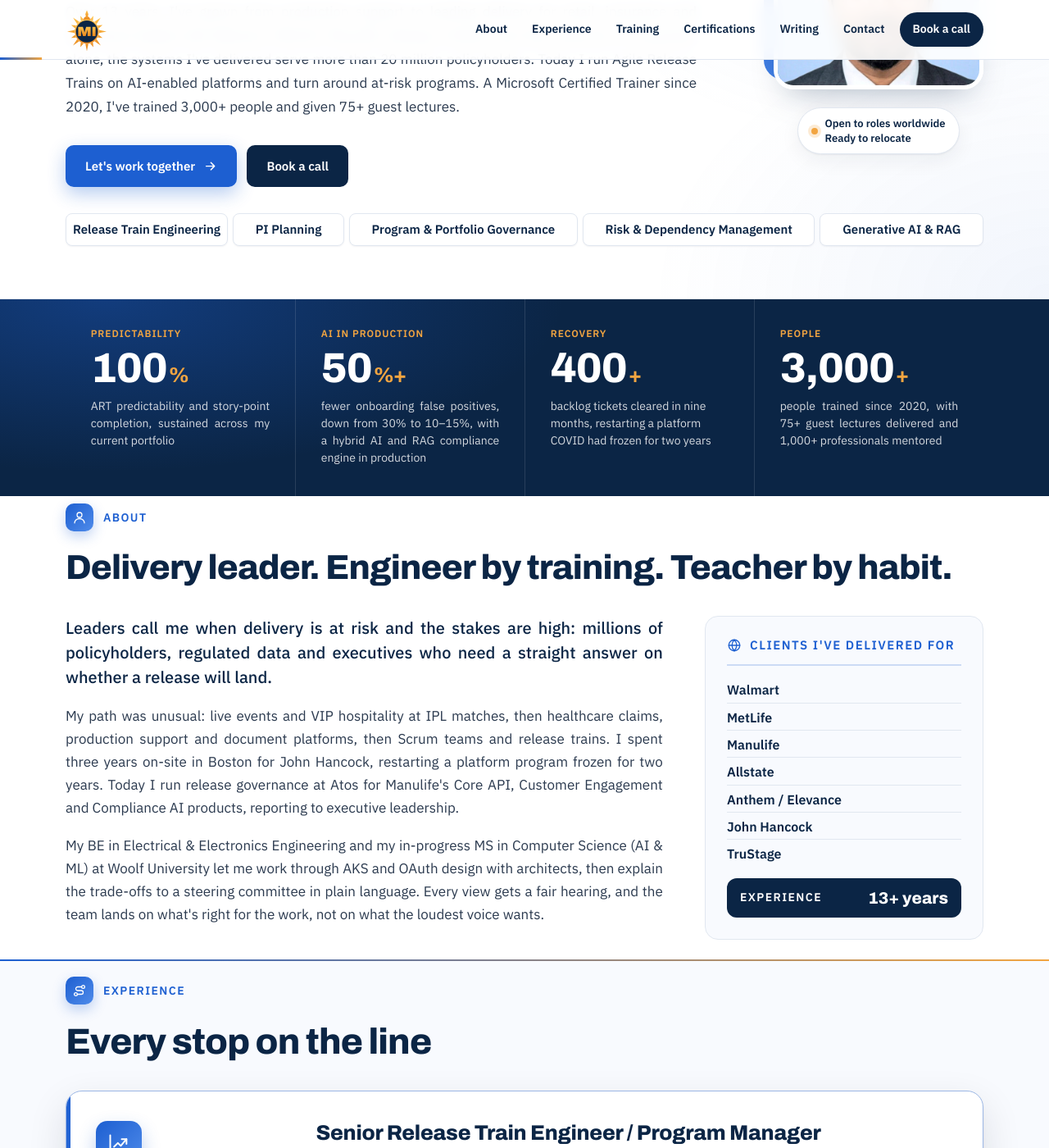
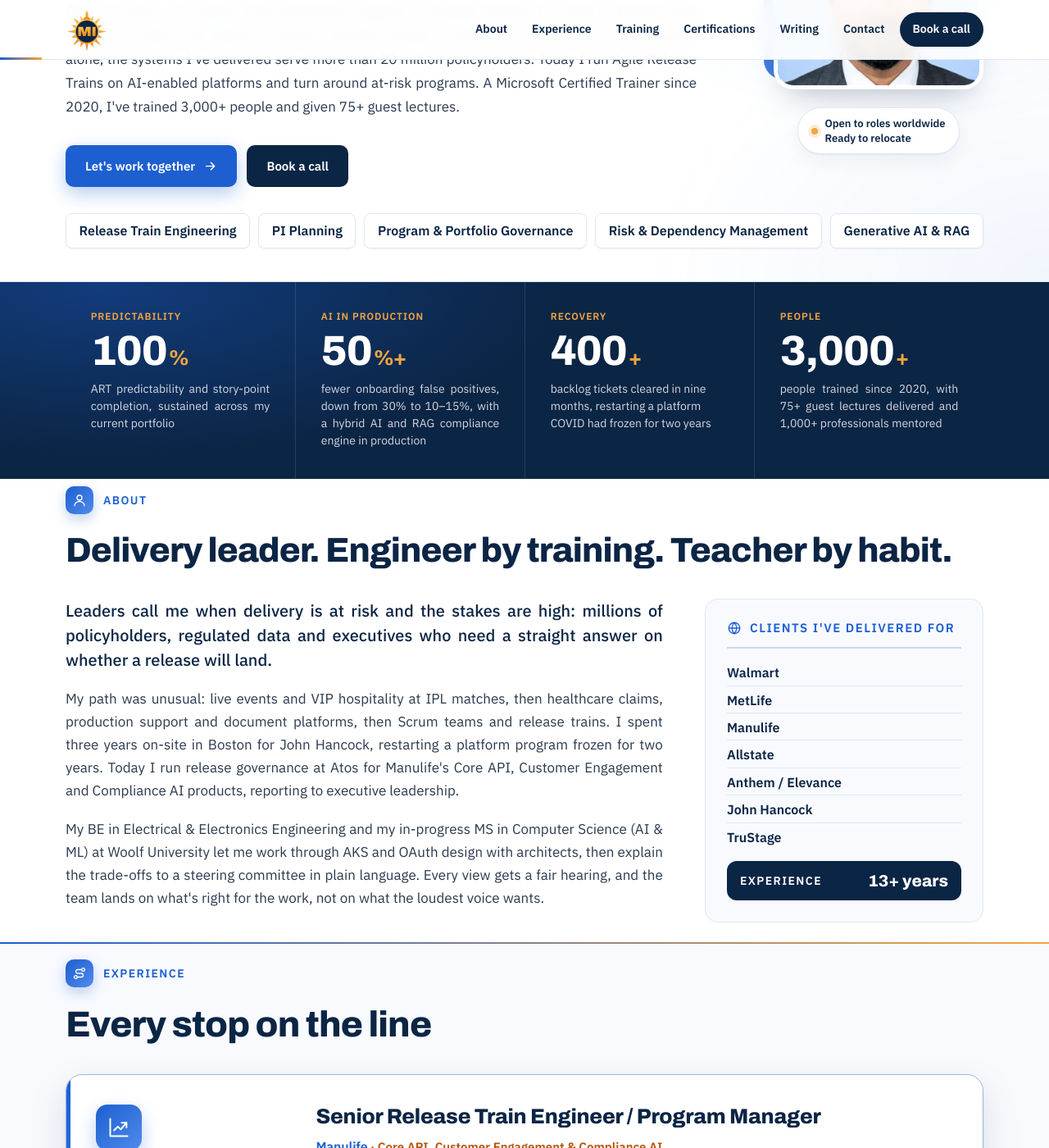
Before and after one commit to Madhan-I/Madhan-I.github.io, a Jekyll site: the page built from index.html, in a window 1280 px wide and 1400 px high, scrolled down 298 px. Shown: the whole window at 82% size. Built offline with Jekyll 4.4.1, drawn with Linux system fonts in a browser that asks for light colours.

Commit message:
Hero chips: even padding filling the row, shorter labels on phones, less space under the hero.
Co-Authored-By: Claude Opus 5.5 <noreply@anthropic.com>
Claude-Session: https://claude.ai/code/session_01MFRrTt7LBDdX57m85KHNGp

```diff
--- a/_data/profile.yml
+++ b/_data/profile.yml
@@ -46,7 +46,7 @@ photo: "madhan-headshot-bright.jpg"
 
 # Skill boxes under the intro. Each group below is its own row on desktop.
 expertise_rows:
-  - [Release Train Engineering, PI Planning, Program & Portfolio Governance, Risk & Dependency Management, Generative AI & RAG]
+  - [Release Train Engineering, PI Planning, "Program & Portfolio Governance|Portfolio Governance", "Risk & Dependency Management|Risk & Dependencies", Generative AI & RAG]
 
 # The four big numbers under the hero. Keep it to four.
 metrics:
--- a/assets/css/style.css
+++ b/assets/css/style.css
@@ -1125,3 +1125,14 @@ footer .f-col a { font-size: 14px !important; }
   .fmt-groups .fl + .fl::before { content: "·"; color: #F2A541; }
 }
 @media (min-width: 1024px) { #training .train-grid p.big .lead1 { display: inline !important; white-space: normal !important; } }
+
+/* Hero chips: five chips sized to fill the row without stretched padding; short labels on phones */
+.chip .cs { display: none; }
+@media (max-width: 600px) { .chip.has-short .cl { display: none; } .chip.has-short .cs { display: inline; } }
+@media (min-width: 1280px) {
+  .chip-row { gap: 10px !important; }
+  .chip-row .chip, .chip-row .chip:first-child { flex: 1 1 auto !important; font-size: 16px !important; padding: 11px 16px !important; }
+}
+@media (min-width: 900px) and (max-width: 1279px) { .chip-row { gap: 8px !important; } .chip-row .chip, .chip-row .chip:first-child { flex: 1 1 auto !important; font-size: 13px !important; padding: 9px 10px !important; } }
+@media (min-width: 1280px) { .chip-row .chip, .chip-row .chip:first-child { padding: 11px 15px !important; } }
+@media (min-width: 1024px) { .hero { padding-bottom: 40px !important; } }
--- a/index.html
+++ b/index.html
@@ -25,7 +25,7 @@ layout: default
     </figure>
     {% endif %}
     <div class="hire-for" aria-label="Areas of expertise">
-      {% if p.expertise_rows %}{% for row in p.expertise_rows %}<div class="chip-row">{% for e in row %}<span class="chip">{{ e }}</span>{% endfor %}</div>{% endfor %}
+      {% if p.expertise_rows %}{% for row in p.expertise_rows %}<div class="chip-row">{% for e in row %}{% assign parts = e | split: "|" %}<span class="chip{% if parts.size > 1 %} has-short{% endif %}"><span class="cl">{{ parts[0] }}</span>{% if parts.size > 1 %}<span class="cs">{{ parts[1] }}</span>{% endif %}</span>{% endfor %}</div>{% endfor %}
       {% else %}{% for e in p.expertise %}<span class="chip">{{ e }}</span>{% endfor %}{% endif %}
     </div>
   </div>
```
